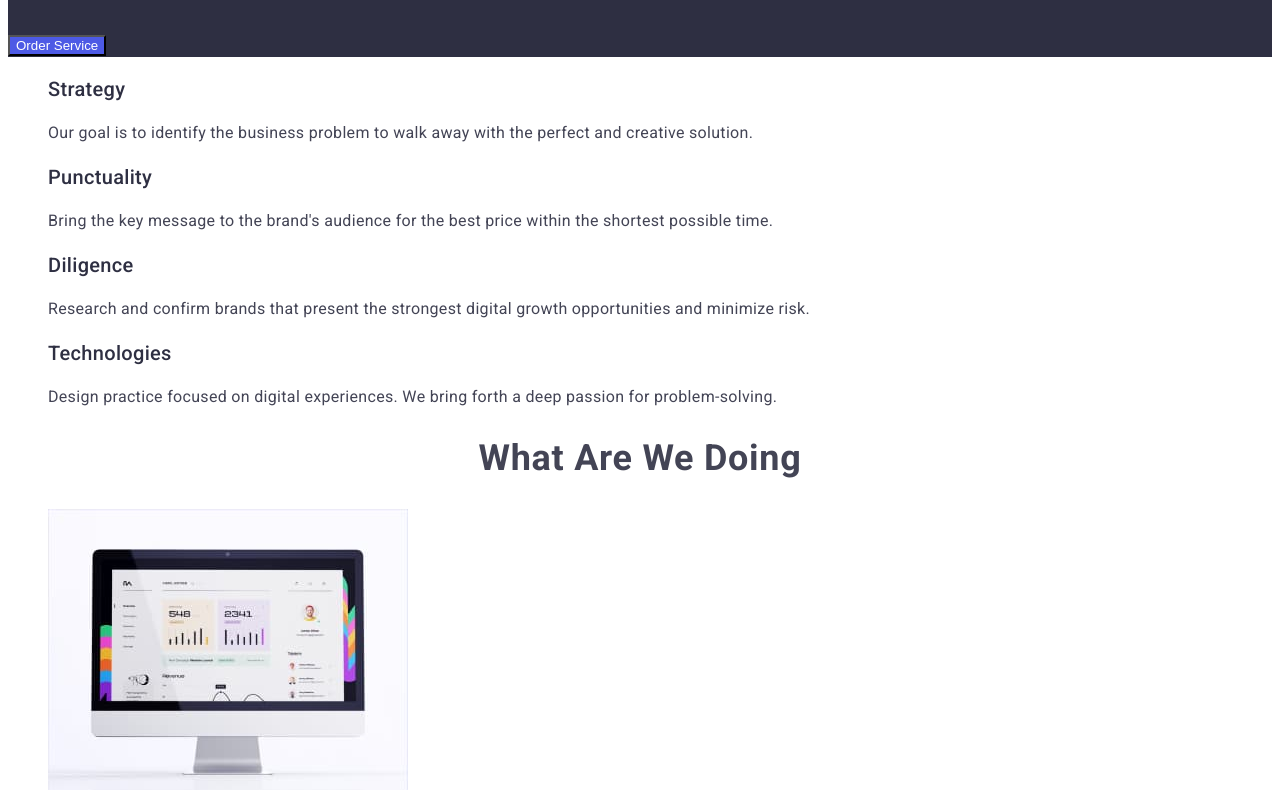
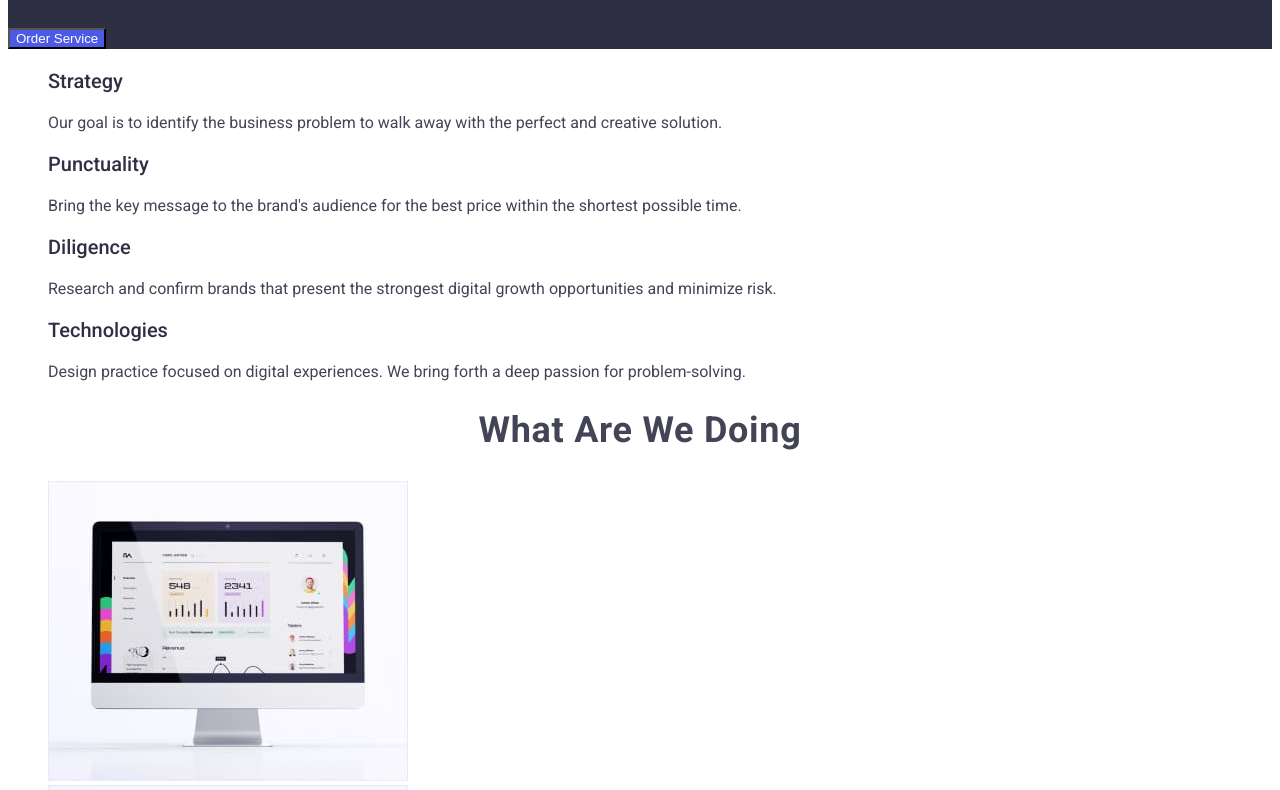
Before and after one commit to Vitalii-Polianskyi/goit-markup-hw-02, a plain HTML site: page index.html in a window 1280 px wide. Shown: the part 314-1104 px from the top of the page. Drawn offline with Linux system fonts and the light colour scheme.

Commit message:
Update styles.css

```diff
--- a/css/styles.css
+++ b/css/styles.css
@@ -1,12 +1,3 @@
-body {
-  font-family: "Roboto", "sans-serif";
-  color: var(--body-text);
-
-  line-height: 1.5;
-  letter-spacing: 0.02em;
-  background-color: var(--white-color);
-}
-
 :root {
   --primary-color: #4d5ae5;
   --pressed-color: #404bbf;
@@ -17,7 +8,11 @@ body {
   --back-graund-color: #e5e5e5;
   --back-color-section: #f4f4fd;
 }
-
+body {
+  font-family: "Roboto", sans-serif;
+  color: var(--body-text);
+  background-color: var(--white-color);
+}
 .Header-two {
   font-family: "Roboto";
   font-style: normal;
```
